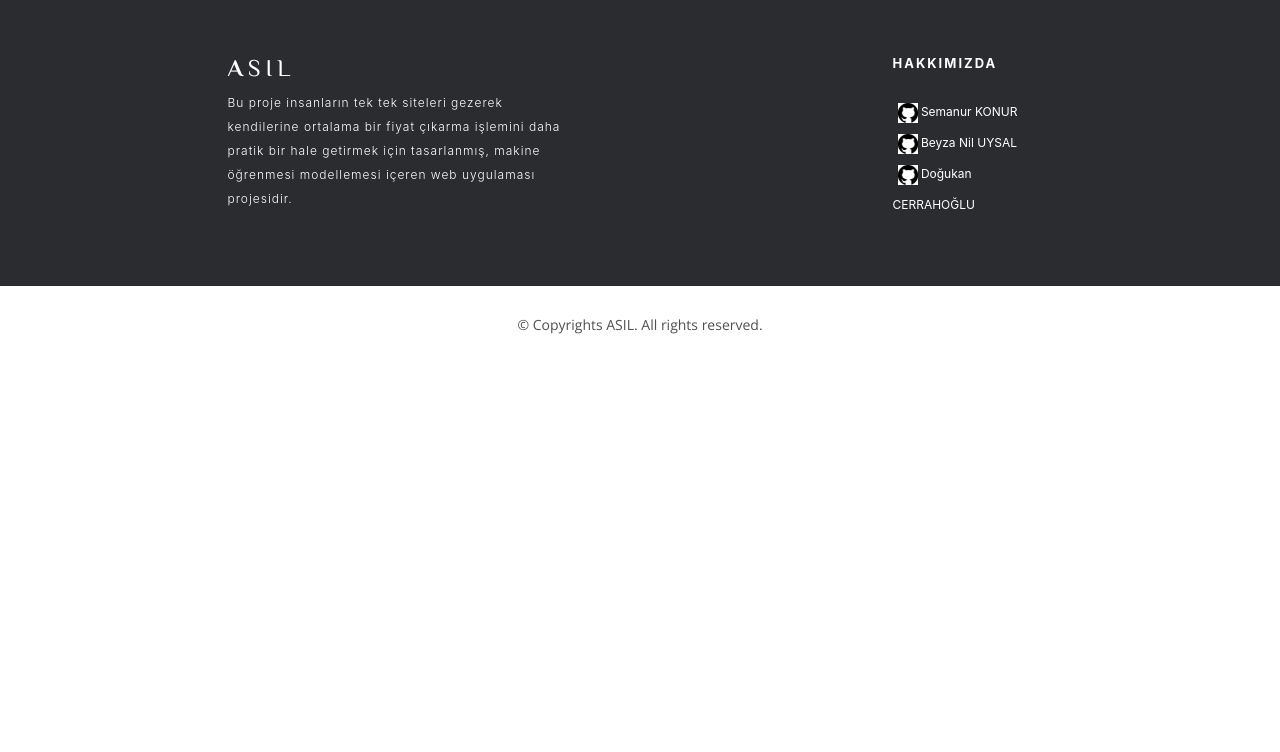
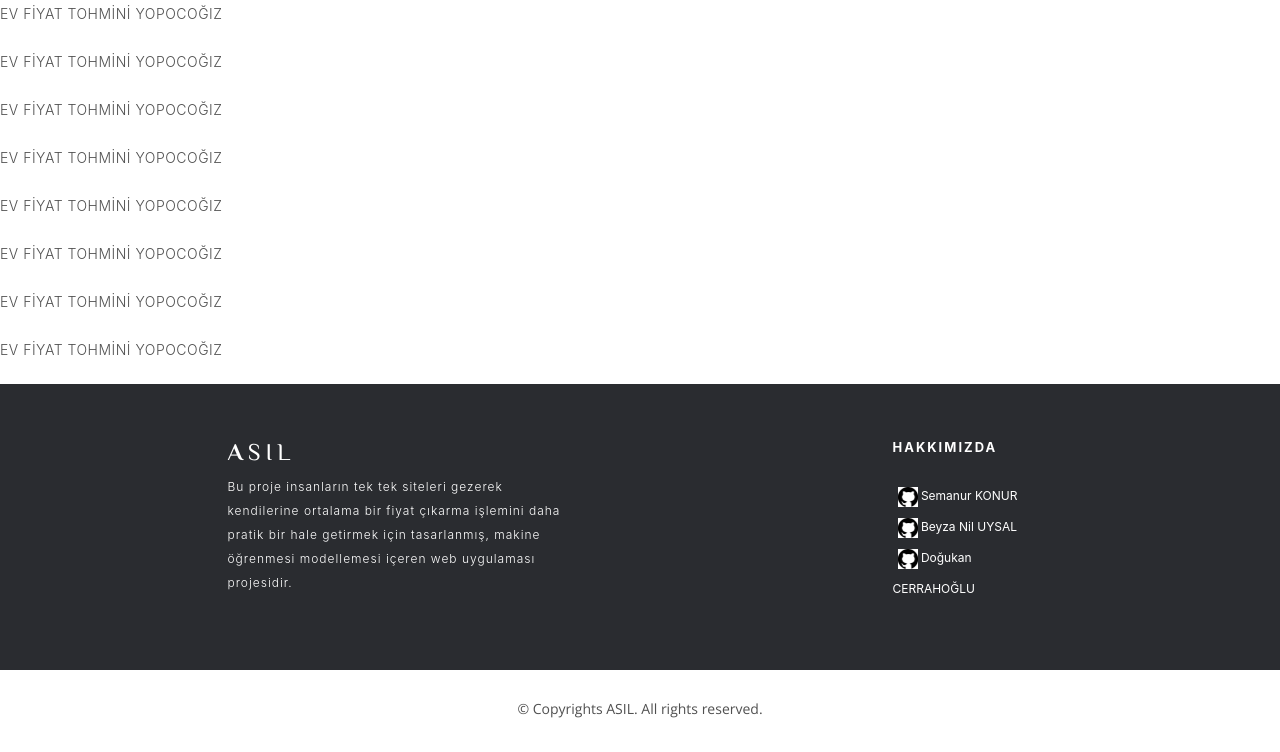
Before and after one commit to BNil23/House-and-car-prediction, a Flask app: page /house in a window 1280 px wide. Shown: the part 48-800 px from the top of the page. Run offline with Flask 2, Linux system fonts and the light colour scheme; some libraries are stand-ins or nearby versions.

Commit message:
Yaptık yine bir şeyler

```diff
--- a/templates/house.html
+++ b/templates/house.html
@@ -2,5 +2,13 @@
 
 {% block body %}
     <p>EV FİYAT TOHMİNİ YOPOCOĞIZ</p>
+    <p>EV FİYAT TOHMİNİ YOPOCOĞIZ</p>
+    <p>EV FİYAT TOHMİNİ YOPOCOĞIZ</p>
+    <p>EV FİYAT TOHMİNİ YOPOCOĞIZ</p>
+    <p>EV FİYAT TOHMİNİ YOPOCOĞIZ</p>
+    <p>EV FİYAT TOHMİNİ YOPOCOĞIZ</p>
+    <p>EV FİYAT TOHMİNİ YOPOCOĞIZ</p>
+    <p>EV FİYAT TOHMİNİ YOPOCOĞIZ</p>
+    <p>EV FİYAT TOHMİNİ YOPOCOĞIZ</p>
 
 {% endblock body %}
```
